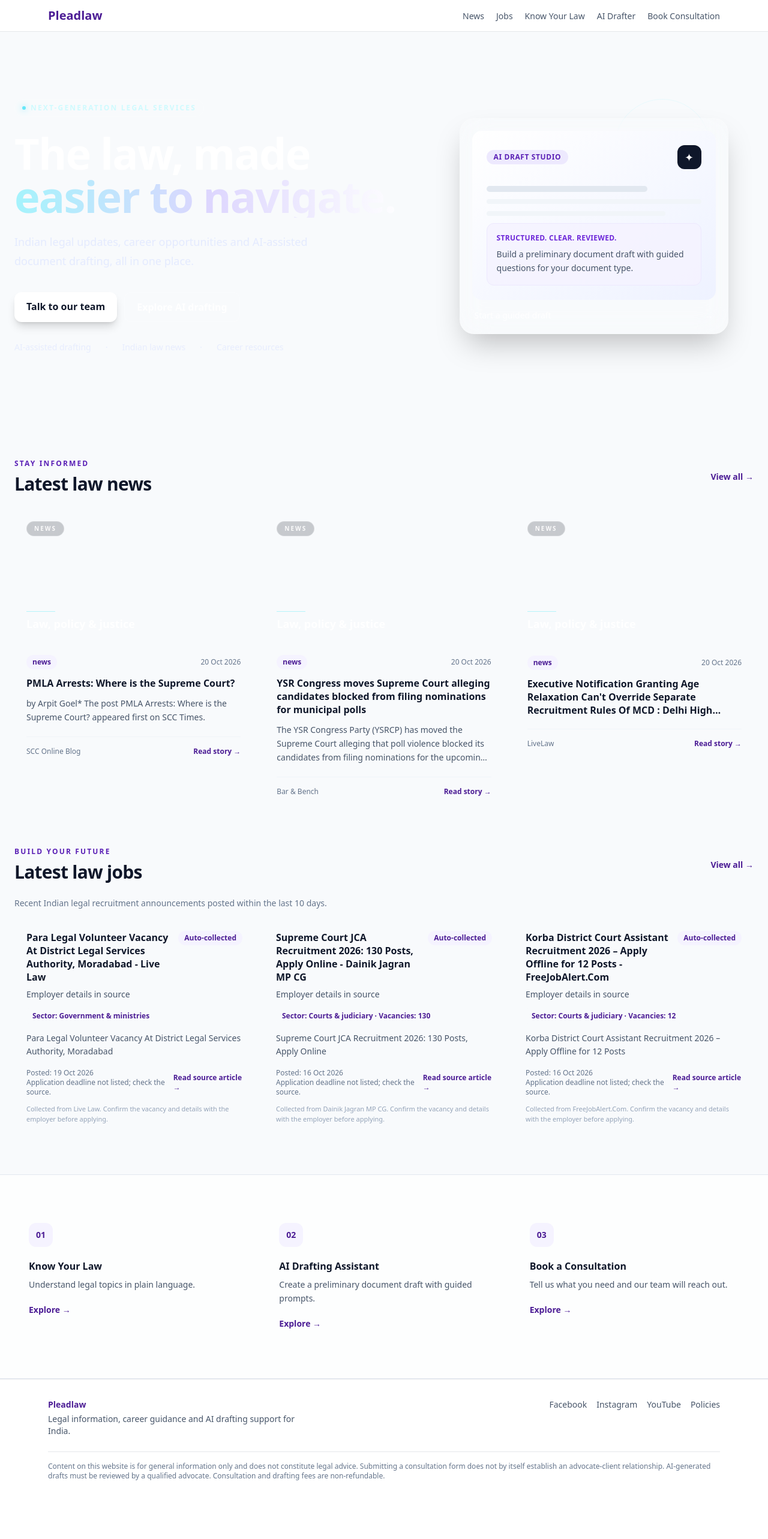
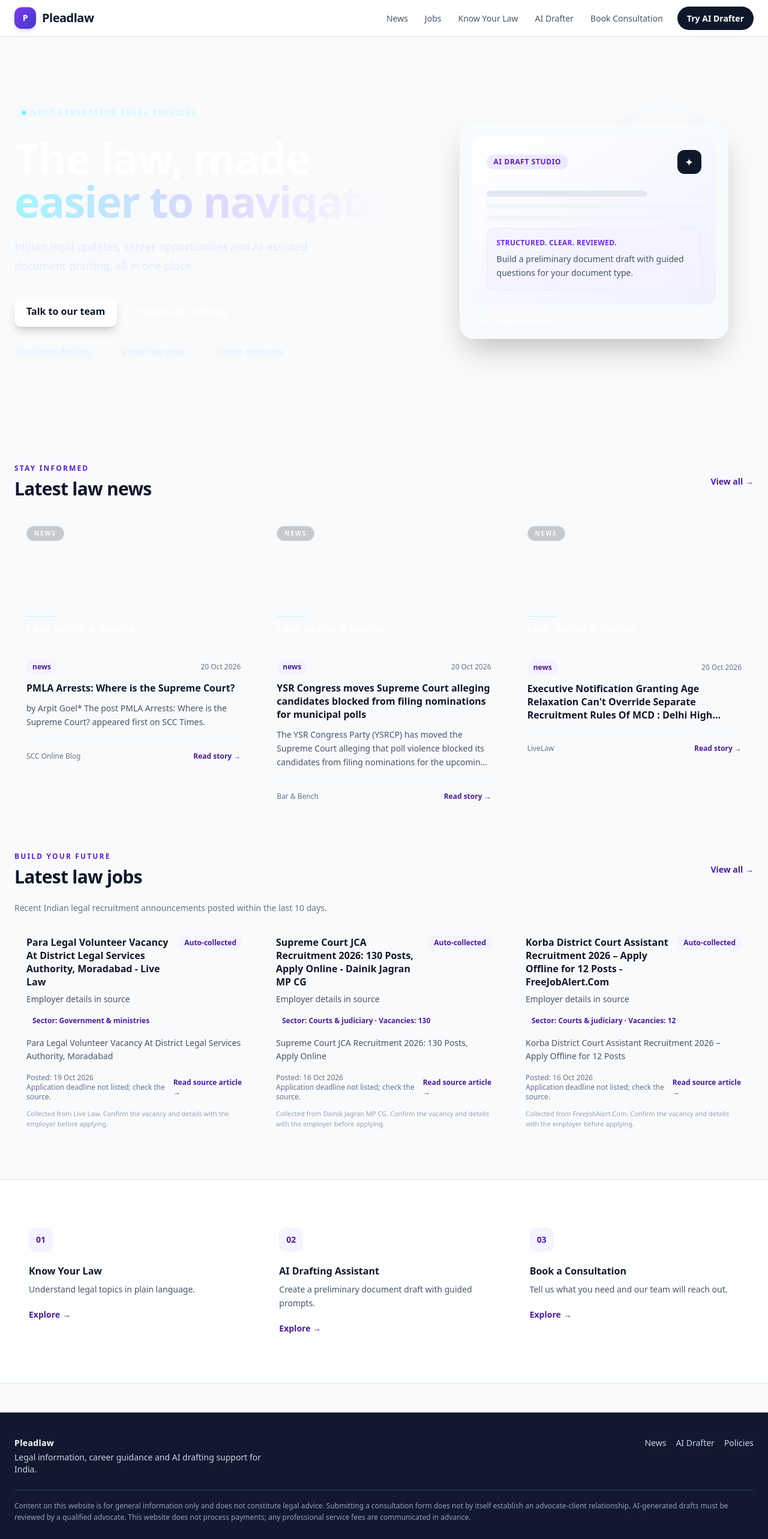
Before and after one commit to syedshaan/pleadlaw, a React (Vite) app: page / in a window 1280 px wide. Shown: the top 2566 px of the page at 60% size. Before the commit the page ends 2501 px from the top, so only its background shows below. Built offline with nearby package versions, Linux system fonts and the light colour scheme.

Commit message:
Update App.jsx

```diff
--- a/src/App.jsx
+++ b/src/App.jsx
@@ -21,17 +21,20 @@ const links = [
 function Navbar() {
   const [open, setOpen] = useState(false);
   const linkClass = ({ isActive }) =>
-    `text-sm font-medium hover:text-brand-600 ${
-      isActive ? "text-brand-600" : "text-slate-600"
+    `rounded-full px-3 py-2 text-sm font-medium transition ${
+      isActive ? "bg-violet-50 text-brand-700" : "text-slate-600 hover:bg-slate-50 hover:text-brand-700"
     }`;
 
   return (
-    <header className="sticky top-0 z-50 border-b bg-white/90 backdrop-blur">
-      <nav className="mx-auto flex max-w-6xl items-center justify-between px-4 py-3">
-        <Link to="/" className="text-xl font-bold text-brand-700">
+    <header className="sticky top-0 z-50 border-b border-slate-200/80 bg-white/85 shadow-sm backdrop-blur-xl">
+      <nav className="mx-auto flex max-w-7xl items-center justify-between px-4 py-3 md:px-6">
+        <Link to="/" className="flex items-center gap-2.5 text-xl font-extrabold tracking-tight text-slate-900">
+          <span className="flex h-9 w-9 items-center justify-center rounded-xl bg-gradient-to-br from-violet-600 to-indigo-700 text-sm text-white shadow-md shadow-violet-200">
+            P
+          </span>
           Pleadlaw
         </Link>
-        <ul className="hidden gap-5 md:flex">
+        <ul className="hidden items-center gap-1 md:flex">
           {links.map((l) => (
             <li key={l.to}>
               <NavLink to={l.to} className={linkClass}>
@@ -39,9 +42,17 @@ function Navbar() {
               </NavLink>
             </li>
           ))}
+          <li className="ml-2">
+            <Link
+              to="/drafter"
+              className="rounded-full bg-slate-900 px-4 py-2.5 text-sm font-semibold text-white shadow-sm transition hover:bg-brand-700"
+            >
+              Try AI Drafter
+            </Link>
+          </li>
         </ul>
         <button
-          className="rounded border px-3 py-1 text-sm md:hidden"
+          className="rounded-xl border border-slate-200 bg-white px-3 py-2 text-sm font-semibold shadow-sm md:hidden"
           onClick={() => setOpen(!open)}
         >
           Menu
@@ -68,27 +79,26 @@ function Navbar() {
 
 function Footer() {
   return (
-    <footer className="border-t bg-white">
-      <div className="mx-auto max-w-6xl px-4 py-8 text-sm text-slate-600">
+    <footer className="mt-12 border-t border-slate-800 bg-[#11182f] text-slate-300">
+      <div className="mx-auto max-w-7xl px-4 py-10 text-sm md:px-6">
         <div className="flex flex-col gap-4 md:flex-row md:justify-between">
           <div>
-            <p className="font-semibold text-brand-700">Pleadlaw</p>
+            <p className="font-bold tracking-wide text-white">Pleadlaw</p>
             <p className="mt-1 max-w-md">
               Legal information, career guidance and AI drafting support for India.
             </p>
           </div>
           <div className="flex gap-4">
-            <a href="#" className="hover:text-brand-600">Facebook</a>
-            <a href="#" className="hover:text-brand-600">Instagram</a>
-            <a href="#" className="hover:text-brand-600">YouTube</a>
-            <Link to="/policies" className="hover:text-brand-600">Policies</Link>
+            <Link to="/news" className="hover:text-white">News</Link>
+            <Link to="/drafter" className="hover:text-white">AI Drafter</Link>
+            <Link to="/policies" className="hover:text-white">Policies</Link>
           </div>
         </div>
-        <p className="mt-6 border-t pt-4 text-xs text-slate-500">
+        <p className="mt-6 border-t border-slate-700 pt-4 text-xs leading-relaxed text-slate-400">
           Content on this website is for general information only and does not constitute legal advice.
           Submitting a consultation form does not by itself establish an advocate-client relationship.
-          AI-generated drafts must be reviewed by a qualified advocate. Consultation and drafting fees
-          are non-refundable.
+          AI-generated drafts must be reviewed by a qualified advocate. This website does not process
+          payments; any professional service fees are communicated in advance.
         </p>
       </div>
     </footer>
```
